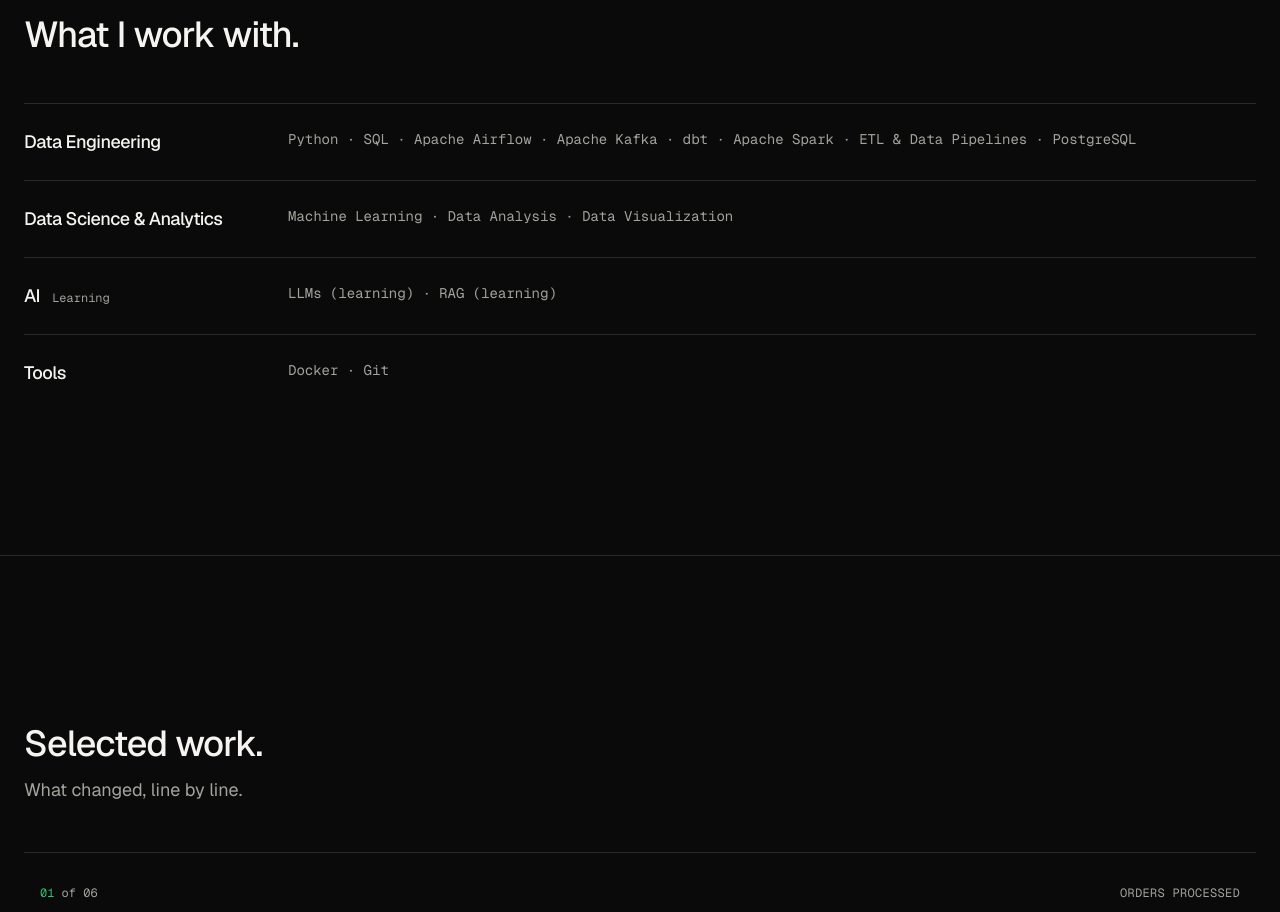
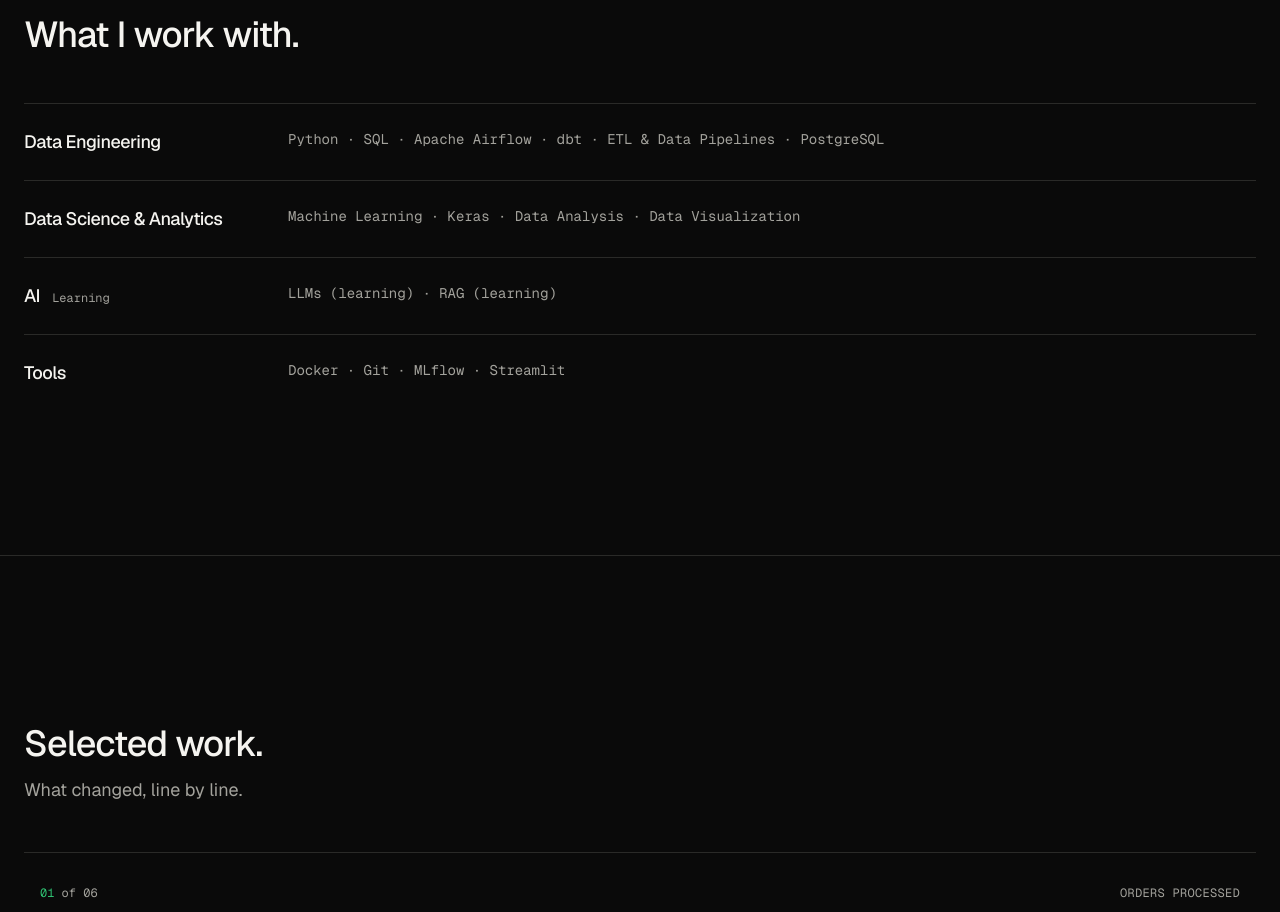
Before and after one commit to jfoui/portfolio, a Next.js app: page / in a window 1280 px wide. Shown: the part 1460-2372 px from the top of the page. Built offline with nearby package versions, Linux system fonts and the light colour scheme.

Commit message:
Skills: add Keras, MLflow, Streamlit; remove Kafka and Spark

```diff
--- a/src/data/content.ts
+++ b/src/data/content.ts
@@ -58,9 +58,7 @@ export const skillGroups: SkillGroup[] = [
       { name: "Python" },
       { name: "SQL" },
       { name: "Apache Airflow" },
-      { name: "Apache Kafka" },
       { name: "dbt" },
-      { name: "Apache Spark" },
       { name: "ETL & Data Pipelines" },
       { name: "PostgreSQL" },
     ],
@@ -69,6 +67,7 @@ export const skillGroups: SkillGroup[] = [
     title: "Data Science & Analytics",
     skills: [
       { name: "Machine Learning" },
+      { name: "Keras" },
       { name: "Data Analysis" },
       { name: "Data Visualization" },
     ],
@@ -80,7 +79,12 @@ export const skillGroups: SkillGroup[] = [
   },
   {
     title: "Tools",
-    skills: [{ name: "Docker" }, { name: "Git" }],
+    skills: [
+      { name: "Docker" },
+      { name: "Git" },
+      { name: "MLflow" },
+      { name: "Streamlit" },
+    ],
   },
 ];
 
```
